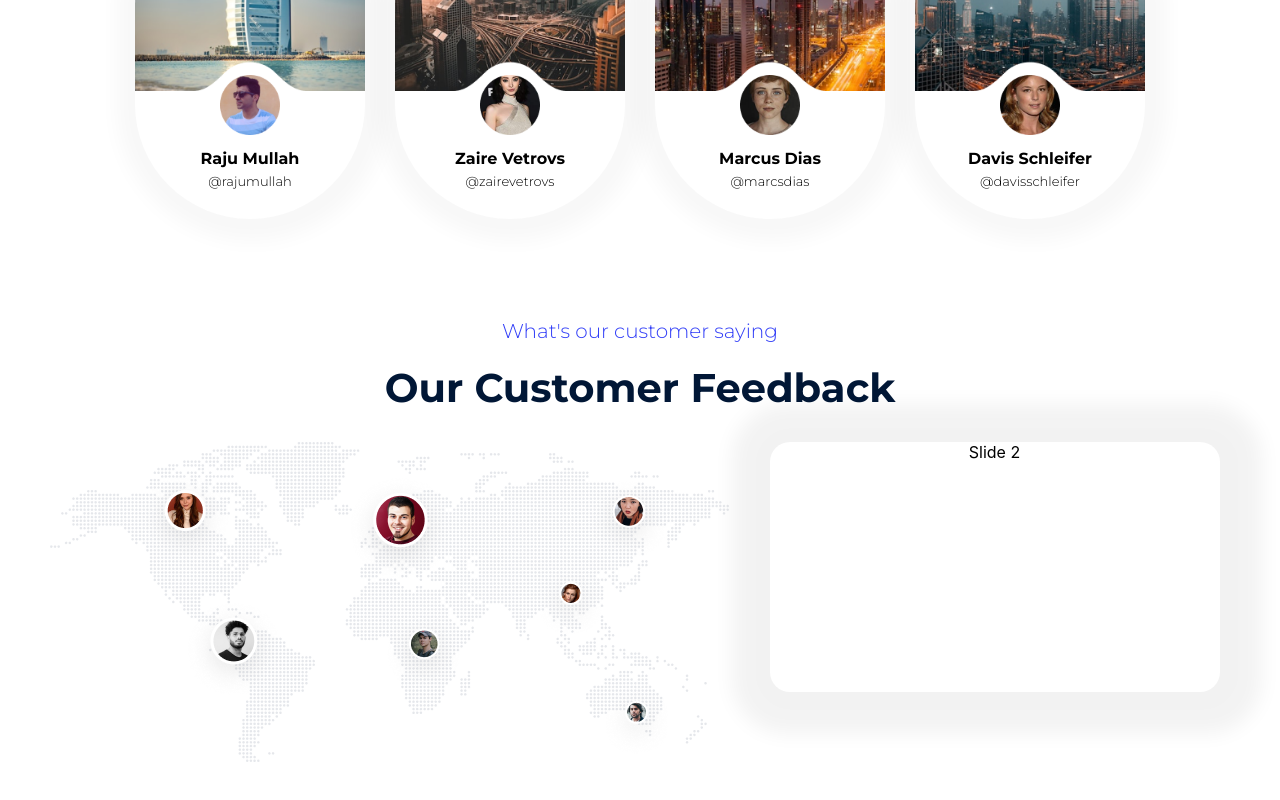
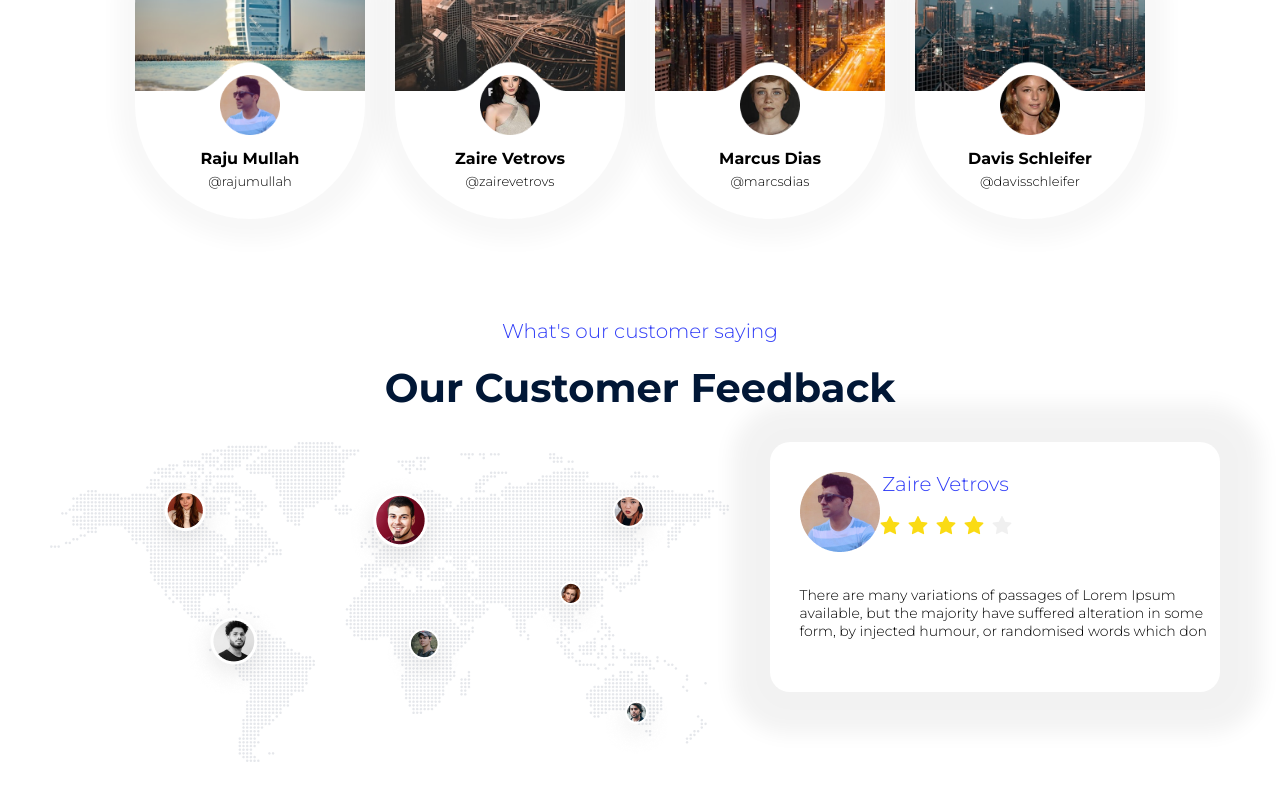
Before and after one commit to DevOlagboye/Aviation-Landpage, a React (Create React App) app: page / in a window 1280 px wide. Shown: the part 3488-4288 px from the top of the page. Built offline with nearby package versions, Linux system fonts and the light colour scheme.

Commit message:
Added data into the data.js and now fetching testimonials from there

```diff
--- a/src/Components/Testimonials/Testimonials.jsx
+++ b/src/Components/Testimonials/Testimonials.jsx
@@ -1,12 +1,12 @@
 import React from 'react'
 import CustomersImage from "../../Assets/images/Customers.png"
-import CustomerProfile from "../../Assets/images/Customer-profile.png"
 import {Swiper, SwiperSlide} from "swiper/react"
 import {Rate} from "antd"
 import "swiper/css"
 import "swiper/css/pagination"
 import "swiper/css/navigation"
 import "./Testimonials.css"
+import { TestimonialsData } from './data'
 
 import {Autoplay, Pagination, Navigation} from "swiper"
 
@@ -20,7 +20,7 @@ const Testimonials = () => {
             <Swiper spaceBetween={30}
             centeredSlides={true}
             autoplay={{
-                delay: 2500,
+                delay: 4000,
                 disableOnInteraction: false,
             }}
             pagination = {{
@@ -29,23 +29,25 @@ const Testimonials = () => {
             navigation={true}
             modules= {[Autoplay, Pagination, Navigation]}
             className="mySwiper">
-                <SwiperSlide>
+                {
+                    TestimonialsData.map(Testimonial => (
+                        <SwiperSlide>
                     <div className='customer-details'>
                     <div className='customer-profile'>
-                        <img src={CustomerProfile} alt="" />
+                        <img src={Testimonial.CustomerProfile} alt="" />
                     </div>
                     <div className='customer-name-rating'>
-                        <h5>Jaylon Vaccaro</h5>
-                        <Rate defaultValue={5}/>
+                        <h5>{Testimonial.name}</h5>
+                        <Rate defaultValue={Testimonial.rating}/>
                     </div>
                     </div>
                     <div className='testimonial-details'>
-                        <h5>There are many variations of passages of Lorem <br/>Ipsum available, but the majority have suffered <br/>alteration in some form, by injected humour, or <br/>randomised words which don</h5>
+                        <h5>{Testimonial.testimonials}</h5>
                     </div>
 
                 </SwiperSlide>
-                <SwiperSlide>Slide 2</SwiperSlide>
-                <SwiperSlide>Slide 3</SwiperSlide>
+                    ))
+                }
             </Swiper>
         </div>
     </div>
--- a/src/Components/Testimonials/data.js
+++ b/src/Components/Testimonials/data.js
@@ -0,0 +1,37 @@
+import CustomerProfile1 from "../../Assets/images/Customer-profile.png"
+import CustomerProfile2 from "../../Assets/images/BestTraveler1-profile.png"
+import CustomerProfile3 from "../../Assets/images/BestTraveler2-profile.png"
+import CustomerProfile4 from "../../Assets/images/BestTraveler3-profile.png"
+import CustomerProfile5 from "../../Assets/images/BestTraveler4-profile.png"
+export const TestimonialsData = [{
+        name: "Jaylon Vaccaro",
+        CustomerProfile: CustomerProfile1,
+        rating: 5,
+        testimonials: "There are many variations of passages of Lorem Ipsum available, but the majority have suffered alteration in some form, by injected humour, or randomised words which don"
+    },
+    {
+        name: "Zaire Vetrovs",
+        CustomerProfile: CustomerProfile2,
+        rating: 4,
+        testimonials: "There are many variations of passages of Lorem Ipsum available, but the majority have suffered alteration in some form, by injected humour, or randomised words which don"
+    },
+    {
+        name: "Marcus Dias",
+        CustomerProfile: CustomerProfile3,
+        rating: 5,
+        testimonials: "There are many variations of passages of Lorem Ipsum available, but the majority have suffered alteration in some form, by injected humour, or randomised words which don"
+    },
+    {
+        name: "Davis Schleifer",
+        CustomerProfile: CustomerProfile4,
+        rating: 5,
+        testimonials: "There are many variations of passages of Lorem Ipsum available, but the majority have suffered alteration in some form, by injected humour, or randomised words which don"
+    },
+    {
+        name: "Raju Mullah",
+        CustomerProfile: CustomerProfile5,
+        rating: 5,
+        testimonials: "There are many variations of passages of Lorem Ipsum available, but the majority have suffered alteration in some form, by injected humour, or randomised words which don"
+    }
+
+]
```
